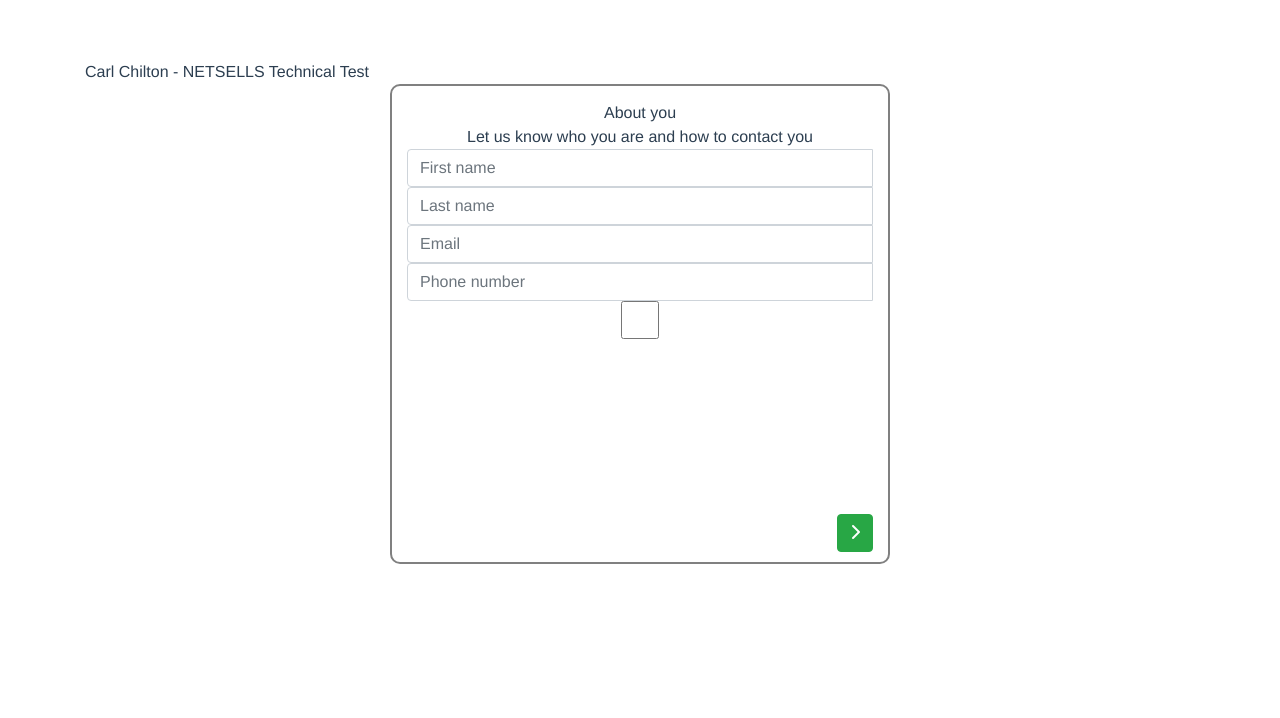
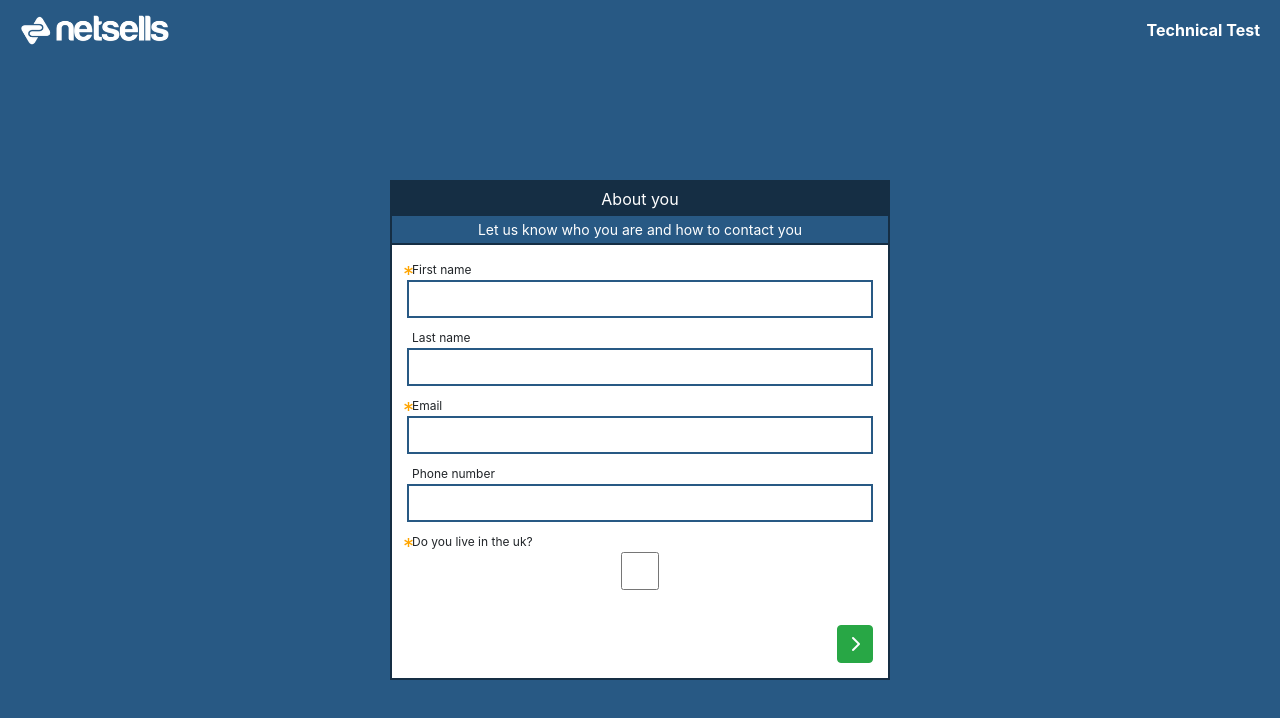
Before and after one commit to CarlChilton/tech-test, a Vue app in the folder tech-test/: page / in a window 1280 px wide. Shown: the top 718 px of the page. Built offline with nearby package versions, Linux system fonts and the light colour scheme.

Commit message:
move the CSS into an external SCSS file with structure and imported to main. AJAX call setup to Netsells endpoint

```diff
--- a/tech-test/src/App.vue
+++ b/tech-test/src/App.vue
@@ -25,12 +25,5 @@ export default {
 </script>
 
 <style lang="scss">
-#app {
-  font-family: 'Avenir', Helvetica, Arial, sans-serif;
-  -webkit-font-smoothing: antialiased;
-  -moz-osx-font-smoothing: grayscale;
-  text-align: center;
-  color: #2c3e50;
-  margin-top: 60px;
-}
+
 </style>
--- /dev/null
+++ b/tech-test/src/assets/css/main.scss
@@ -0,0 +1,216 @@
+@keyframes spin {
+	from {transform: rotate(0deg);}
+	to {transform: rotate(360deg);}
+}
+#form-page-container {
+	background-color: #285984;
+	height: calc(100vh - 60px);
+	display: flex;
+	align-items: center;
+	justify-content: center;
+	overflow-y: scroll;
+	i.rotate {
+		font-size: 30px;
+		animation-name: spin;
+		animation-duration: 1s;
+		animation-iteration-count: infinite;
+		animation-timing-function: linear;
+	}
+	.form-container {
+		border: solid 2px #152e44;
+		position: relative;
+		height: 60vh;
+		min-height: 500px;
+		width: 100%;
+		overflow: hidden;
+		max-width: 500px;
+		margin: 0 auto;
+		background-color: white;
+		.page-title {
+			width: 100%;
+			text-align: center;
+			padding: 5px;
+			background-color: #152e44;
+			color: white;
+		}
+		.page-description {
+			width: 100%;
+			text-align: center;
+			font-size: 14px;
+			padding: 3px;
+			background-color: #285984;
+			border-bottom: solid 2px #152e44;
+			color: white;
+			margin-bottom: 20px;
+		}
+		.page {
+			position: absolute;
+			width: 100%;
+			height: 100%;
+			top: 0;
+			transition: left 0.6s ease-out, opacity 0.3s linear;
+			transition-delay: 0.3s;
+			&.prev {
+				left: -100%;
+				opacity: 0;
+			}
+			&.next {
+				left: 100%;
+				opacity: 0;
+			}
+			&.active {
+				left: 0;
+				opacity: 1;
+			}
+		}
+		.buttons-container {
+			padding: 0 15px;
+			position: absolute;
+			width: 100%;
+			bottom: 10px;
+			display: flex;
+			align-items: center;
+			justify-content: space-between;
+		}
+		.prev-button {
+			position: absolute;
+			left: 15px;
+			bottom: 15px;
+			z-index: 1;
+		}
+		.next-button {
+			position: absolute;
+			right: 15px;
+			bottom: 15px;
+			z-index: 1;
+		}
+		textarea.tech-input {
+			resize: none;
+		}
+		.tech-input {
+			margin: 15px 0;
+			background-color: transparent;
+			padding: 10px;
+			border: solid 2px #285984;
+			color: #285984;
+			border-radius: 0;
+			&[type="file"] {
+				height: 55px;
+				margin-bottom: 40px;
+			}
+			&[name="about_you"] {
+				height: calc(100% - 30px);
+				word-break: break-word;
+			}
+		}
+		.input-label {
+			position: absolute;
+			top: -4px;
+			left: 5px;
+			font-size: 12px;
+		}
+		#githubResults {
+			overflow-y: scroll;
+			overflow-x: hidden;
+			height: calc(100% - 220px);
+			margin: 0 15px;
+			border: solid 2px #152e44;
+			.searchMessage {
+				padding: 20px;
+				font-size: 13px;
+				text-align: center;
+			}
+			.github-hit {
+				padding: 10px;
+				border-bottom: solid 1px #152e44;
+				cursor: pointer;
+				transition: background-color 0.2s ease-out;
+				.github-avatar {
+					width: 100%;
+					border-radius: 50%;
+					box-shadow: 1px 1px 2px rgba(0,0,0,0.4);
+				}
+
+				.login-name {
+					text-align: left;
+					font-weight: bold;
+				}
+				.html-url {
+					font-size: 12px;
+					text-align: left;
+				}
+				&:hover {
+					background-color: #eee;
+				}
+				&.selected {
+					color: white;
+					background-color: green;
+				}
+			}
+			.please-wait, #githubValidationError {
+				background-color: #285984;
+				color: white;
+				display: flex;
+				align-items: center;
+				justify-content: center;
+				height: 100%;
+				flex-direction: column;
+			}
+			#githubValidationError {
+				z-index: 3;
+				.validationErrorMessage {
+					padding: 20px;
+					text-align: center;
+				}
+			}
+		}
+		#final {
+			position: absolute;
+			width: 100%;
+			height: 100%;
+			z-index: 3;
+			display: flex;
+			align-items: center;
+			justify-content: center;
+			background-color: white;
+			.finalMessage {
+				flex-direction: column;
+				display: flex;
+				align-items: center;
+				justify-content: center;
+				flex-direction: column;
+			}
+		}
+		.input-group {
+			margin: 0 15px;
+			width: calc(100% - 30px);
+			.required-identifier {
+				color: orange;
+				font-size: 22px;
+				position: absolute;
+				left: -4px;
+				top: -7px;
+			}
+			#final-summary {
+				margin-top: 20px;
+				width: 100%;
+				.summary-label {
+					font-weight: bold;
+					padding-left: 5px;
+					width: 40%;
+					font-size: 14px;
+					display: inline-block;
+				}
+				.summary-item {
+					margin-bottom: 10px;
+				}
+				.summary-value {
+					font-size: 14px;
+				}
+			}
+			&.full-height {
+				height: calc(100% - 150px);
+			}
+		}
+	}
+}
--- a/tech-test/src/components/Header.vue
+++ b/tech-test/src/components/Header.vue
@@ -1,7 +1,35 @@
 <template>
-	<b-container>
-		<b-nav>
-			Carl Chilton - NETSELLS Technical Test
-		</b-nav>
-	</b-container>
+	<div id="header-container">
+		<div class="logo-container">
+			<img src="@/assets/images/netsells-logo.png"/>
+		</div>
+		<div class="title-container">
+			<span class="description">Technical Test</span>
+		</div>
+	</div>
 </template>
+
+<style lang="scss" scoped>
+
+	#header-container {
+		padding: 0 20px;
+		height: 60px;
+		display: flex;
+		align-items: center;
+		justify-content: space-between;
+		background-color: #285984;
+		.logo-container {
+			img {
+				width: 150px;
+			}
+		}
+		.title-container {
+			color: white;
+			font-weight: bold;
+		}
+		br.title-break {
+			display: none;
+		}
+	}
+
+</style>
--- a/tech-test/src/components/Main.vue
+++ b/tech-test/src/components/Main.vue
@@ -1,5 +1,5 @@
 <template>
-	<section>
+	<section id="form-page-container">
         <b-container>
           	<b-row>
 				<div class="form-container">
@@ -8,8 +8,11 @@
 						<div class="page-title">{{ page.title }}</div>
 						<div class="page-description">{{ page.description }}</div>
 
-						<b-input-group v-for="input in page.data">
+						<b-input-group v-for="input in page.data" :class="page.name === 'about-you' ? 'full-height' : ''">
+							<label v-show="page.name !== 'summary'" class="input-label">{{ input.label }}</label>
+							<span class="required-identifier" v-show="input.required">*</span>
 							<input
+								v-if="page.name !== 'about-you'"
 								v-show="page.name !== 'summary'"
 								@keyup="page.name === 'git_profile' ? searchGithub($event) : ''"
 								v-model="submittedData[input.name]"
@@ -17,18 +20,47 @@
 								:type="input.type"
 								:required="input.required"
 								class="form-control tech-input"
-								:placeholder="input.label"
 								:pattern="input.pattern"
 								:title="input.title" />
-							<div v-show="page.name === 'summary'">
-								<div>Name: {{ submittedData.first_name }} {{ submittedData.last_name }}</div>
-								<div>Email: {{ submittedData.email }}</div>
-								<div>Phone: {{ submittedData.phone_number }}</div>
-								<div>Live in the uk: {{ submittedData.live_in_uk }}</div>
-								<div>Git Profile: {{ submittedData.git_profile }}</div>
-								<div>CV attached: {{ submittedData.cv }}</div>
-								<div>Cover letter attached: {{ submittedData.cover_letter }}</div>
-								<div>About you: {{ submittedData.about_you }}</div>
+							<textarea
+								v-show="page.name === 'about-you'"
+								v-model="submittedData[input.name]"
+								:name="input.name"
+								:required="input.required"
+								class="form-control tech-input"></textarea>
+							<div v-show="page.name === 'summary'" id="final-summary">
+								<div class="summary-item">
+									<span class="summary-label">Name: </span>
+									<span class="summary-value">{{ submittedData.first_name }} {{ submittedData.last_name }}</span>
+								</div>
+								<div class="summary-item">
+									<span class="summary-label">Email: </span>
+									<span class="summary-value">{{ submittedData.email }}</span>
+								</div>
+								<div class="summary-item">
+									<span class="summary-label">Phone: </span>
+									<span class="summary-value">{{ submittedData.phone_number }}</span>
+								</div>
+								<div class="summary-item">
+									<span class="summary-label">Live in the uk: </span>
+									<span class="summary-value">{{ submittedData.live_in_uk }}</span>
+								</div>
+								<div class="summary-item">
+									<span class="summary-label">Git Profile: </span>
+									<span class="summary-value">{{ submittedData.git_profile }}</span>
+								</div>
+								<div class="summary-item">
+									<span class="summary-label">CV attached: </span>
+									<span class="summary-value">{{ submittedData.cv }}</span>
+								</div>
+								<div class="summary-item">
+									<span class="summary-label">Cover letter attached: </span>
+									<span class="summary-value">{{ submittedData.cover_letter }}</span>
+								</div>
+								<div class="summary-item">
+									<span class="summary-label">About you: </span>
+									<span class="summary-value">{{ submittedData.about_you }}</span>
+								</div>
 							</div>
 						</b-input-group>
 
@@ -58,8 +90,8 @@
 								<span>SEARCHING</span>
 							</div>
 							<div id="githubValidationError" v-show="github.showValidationError">
-								<span>Please use the search box above to find your username and select your profile to continue</span>
-								<input type="button" value="OK" @click="github.showValidationError = false"/>
+								<span class="validationErrorMessage">Please use the search box above to find your username and select your profile to continue</span>
+								<input type="button" value="OK" @click="hideGithubMessage()"/>
 							</div>
 						</div>
 
@@ -75,6 +107,7 @@
 					<div id="final" v-show="finished">
 						<div class="finalMessage" v-show="finalise.dataSending">
 							<i class="rotate fas fa-spinner"></i>
+							<br/>
 							<span>THANK YOU!</span>
 							<span>Please wait while your information is submitted</span>
 						</div>
@@ -146,8 +179,9 @@ export default {
 			return pageClass
 		},
 		nextPage() {
-			if (this.github.selectedId === null && formFields[this.currentPage].name === 'git_profile') {
+			if (this.submittedData.git_profile === '' && formFields[this.currentPage].name === 'git_profile') {
 				this.github.showValidationError = true
+				this.selectedId === null
 			} else if (this.currentPage < formFields.length - 1) {
 				this.currentPage++
 			}
@@ -158,12 +192,12 @@ export default {
 			}
 		},
 		searchGithub(searchTerm) {
-			var self = this
+			let self = this
 			clearTimeout(this.github.apiProtect)
-			this.github.showValidationError = false
 			this.github.searchTerm = searchTerm.target.value
 			if (searchTerm.target.value !== "") {
 				this.github.searching = true
+				this.github.showValidationError = false
 			} else {
 				this.github.searching = false
 			}
@@ -176,151 +210,32 @@ export default {
 				})
 			}, 1000)
 		},
+		hideGithubMessage() {
+			this.github.showValidationError = false
+			this.github.selectedId = null
+		},
 		saveGithubProfile(id, url) {
 			this.github.selectedId = id
 			this.submittedData.git_profile = url
 		},
 
 		submitData() {
+			let self = this
 			this.finished = true
 			this.finalise.dataSending = true
-
+			axios({
+				method: "POST",
+				url: "https://recruitment-submissions.netsells.co.uk/api/vacancies/javascript-developer/submissions/",
+				headers: {'X-Requested-With': 'XMLHttpRequest'},
+				data: self.submittedData})
+				.then(response => {
+					console.log(response)
+				})
 		}
 	}
 }
 </script>
 
-<style scoped>
-
-	#final {
-		position: absolute;
-		width: 100%;
-		height: 100%;
-		z-index: 3;
-		border-radius: 5px;
-		display: flex;
-		align-items: center;
-		justify-content: center;
-		background-color: rgba(255,255,255,0.7);
-	}
-	.finalMessage {
-		flex-direction: column;
-		display: flex;
-		align-items: center;
-		justify-content: center;
-		flex-direction: column;
-	}
-	.searchMessage {
-		padding: 20px;
-	}
-	@keyframes spin {
-		from {transform: rotate(0deg);}
-		to {transform: rotate(360deg);}
-	}
-	i.rotate {
-		font-size: 30px;
-		animation-name: spin;
-		animation-duration: 1s;
-		animation-iteration-count: infinite;
-		animation-timing-function: linear;
-	}
-	.please-wait, #githubValidationError {
-		background-color: rgba(0,0,0,0.4);
-		color: white;
-		display: flex;
-		align-items: center;
-		justify-content: center;
-		height: 100%;
-		flex-direction: column;
-	}
-	#githubValidationError {
-		z-index: 3;
-	}
-	.form-container {
-		border: solid 2px grey;
-		border-radius: 10px;
-		position: relative;
-		height: 60vh;
-		width: 100%;
-		overflow: hidden;
-		max-width: 500px;
-		margin: 0 auto;
-	}
-	.form-container .page {
-		margin: 15px;
-		position: absolute;
-		width: calc(100% - 30px);
-		height: 100%;
-		top: 0;
-		transition: left 0.6s ease-out, opacity 0.3s linear;
-		transition-delay: 0.3s;
-	}
-	.form-container .page.prev {
-		left: -100%;
-		opacity: 0;
-	}
-	.form-container .page.next {
-		left: 100%;
-		opacity: 0;
-	}
-	.form-container .page.active {
-		left: 0;
-		opacity: 1;
-	}
-	.form-container .buttons-container {
-		padding: 0 15px;
-		position: absolute;
-		width: 100%;
-		bottom: 10px;
-		display: flex;
-		align-items: center;
-		justify-content: space-between;
-	}
-	.form-container .prev-button {
-		position: absolute;
-		left: 0;
-		bottom: 25px;
-		z-index: 1;
-	}
-	.form-container .next-button {
-		position: absolute;
-		right: 0;
-		bottom: 25px;
-		z-index: 1;
-	}
-
-	.github-avatar {
-		width: 100%;
-		border-radius: 50%;
-		box-shadow: 1px 1px 2px rgba(0,0,0,0.4);
-	}
-
-	.login-name {
-		text-align: left;
-		font-weight: bold;
-	}
-	.html-url {
-		font-size: 12px;
-		text-align: left;
-	}
-	.github-hit {
-		padding: 10px;
-		border-bottom: solid 1px lightgrey;
-		cursor: pointer;
-		transition: background-color 0.2s ease-out;
-	}
-	.github-hit:hover {
-		background-color: #eee;
-	}
-	#githubResults {
-		overflow-y: scroll;
-		overflow-x: hidden;
-		height: calc(100% - 140px);
-		margin-top: 20px;
-		border: solid 2px grey;
-	}
-	.github-hit.selected {
-		color: white;
-		background-color: green;
-	}
+<style lang="scss" scoped>
+	@import "@/assets/css/main.scss"
 </style>
--- a/tech-test/src/data/form-fields.js
+++ b/tech-test/src/data/form-fields.js
@@ -1,6 +1,6 @@
 export default [
     {
-        name: "about-you",
+        name: "your-details",
         title: "About you",
         description: "Let us know who you are and how to contact you",
         data: [
@@ -35,9 +35,8 @@ export default [
                 element: "input",
                 name: "phone_number",
                 label: "Phone number",
-                type: "number",
+                type: "tel",
                 required: false,
-                pattern: "^[0-9]",
                 dataTarget: "phone_number"
             },
             {
@@ -83,7 +82,7 @@ export default [
                 name: "cover_letter",
                 label: "Upload Cover Letter",
                 type: "file",
-                required: false,
+                required: true,
             }
         ]
     },
@@ -105,7 +104,7 @@ export default [
     {
         name: "summary",
         title: "Almost there",
-        description: "Please check the details you have submitted below. Once you're happy, click FINISH",
+        description: "Please check your details below. If you're happy, click FINISH",
         data: [
             {
                 element: "div",
```
Also changed, not shown: tech-test/babel.config.js (line endings or trailing spaces), tech-test/src/assets/images/netsells-logo.png (added).
